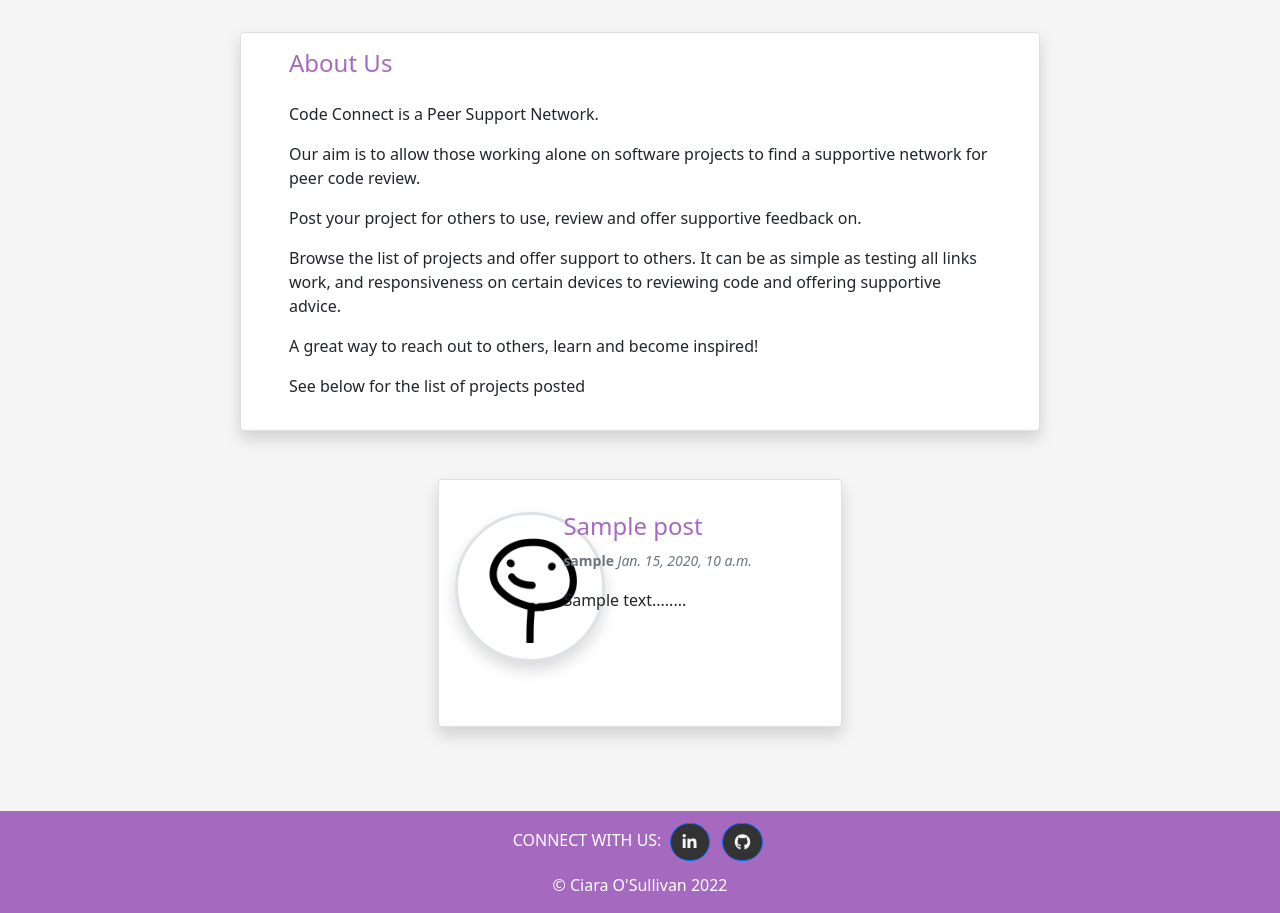
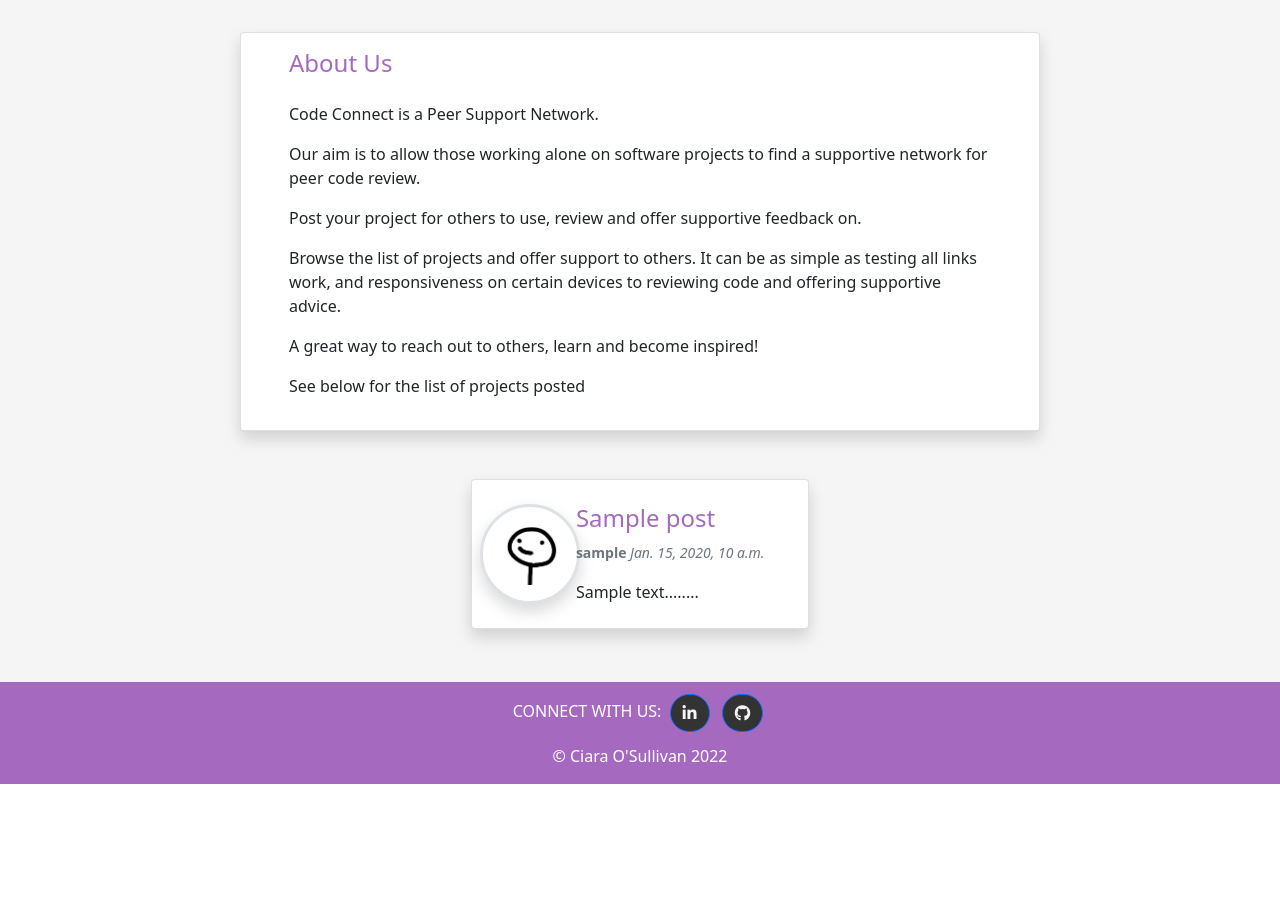
Before and after one commit to ciaraosull/project-4-django, a Django app: page / in a window 1280 px wide. Shown: the part 1121-2034 px from the top of the page. After the commit the page ends 1905 px from the top, so only its background shows below. Run offline with Django 3.2, Linux system fonts and the light colour scheme; tables that the repository leaves empty hold one stand-in row (values such as "Sample post"); some libraries are stand-ins or nearby versions.

Commit message:
Adjust margin on post list cards

```diff
--- a/blog/templates/blog/index.html
+++ b/blog/templates/blog/index.html
@@ -46,15 +46,15 @@
         <section class="posts container d-flex justify-content-center">
             <div>
                 {%  for post in posts  %}
-                <div class=" card mb-3 shadow p-3 mb-5 bg-body rounded" style="max-width: 800px;">
+                <div class=" card mb-3 shadow p-2 mb-3 bg-body rounded" style="max-width: 700px;">
                     <div class="row g-0">
                         <div class="col-md-3">
                             {%  if post.author.profile.profile_image.url  %}
-                            <img class="rounded-circle border border-3 shadow p-3 mb-5 bg-body rounded mx-auto d-block mt-3"
-                                src="{{post.author.profile.profile_image.url }}" width="150" alt="Profile Image">
+                            <img class="rounded-circle border border-3 shadow p-3 mb-3 bg-body rounded mx-auto d-block mt-3"
+                                src="{{post.author.profile.profile_image.url }}" width="100" alt="Profile Image">
                             {%  else  %}
-                            <img class="rounded-circle border border-3 shadow p-3 mb-5 bg-body rounded mx-auto d-block mt-3"
-                                src="../../../static/images/profile/profile_default_ image.webp" width="150"
+                            <img class="rounded-circle border border-3 shadow p-3 mb-3 bg-body rounded mx-auto d-block mt-3"
+                                src="../../../static/images/profile/profile_default_ image.webp" width="100"
                                 alt="Default Profile Image">
                             {%  endif  %}
                         </div>
```
